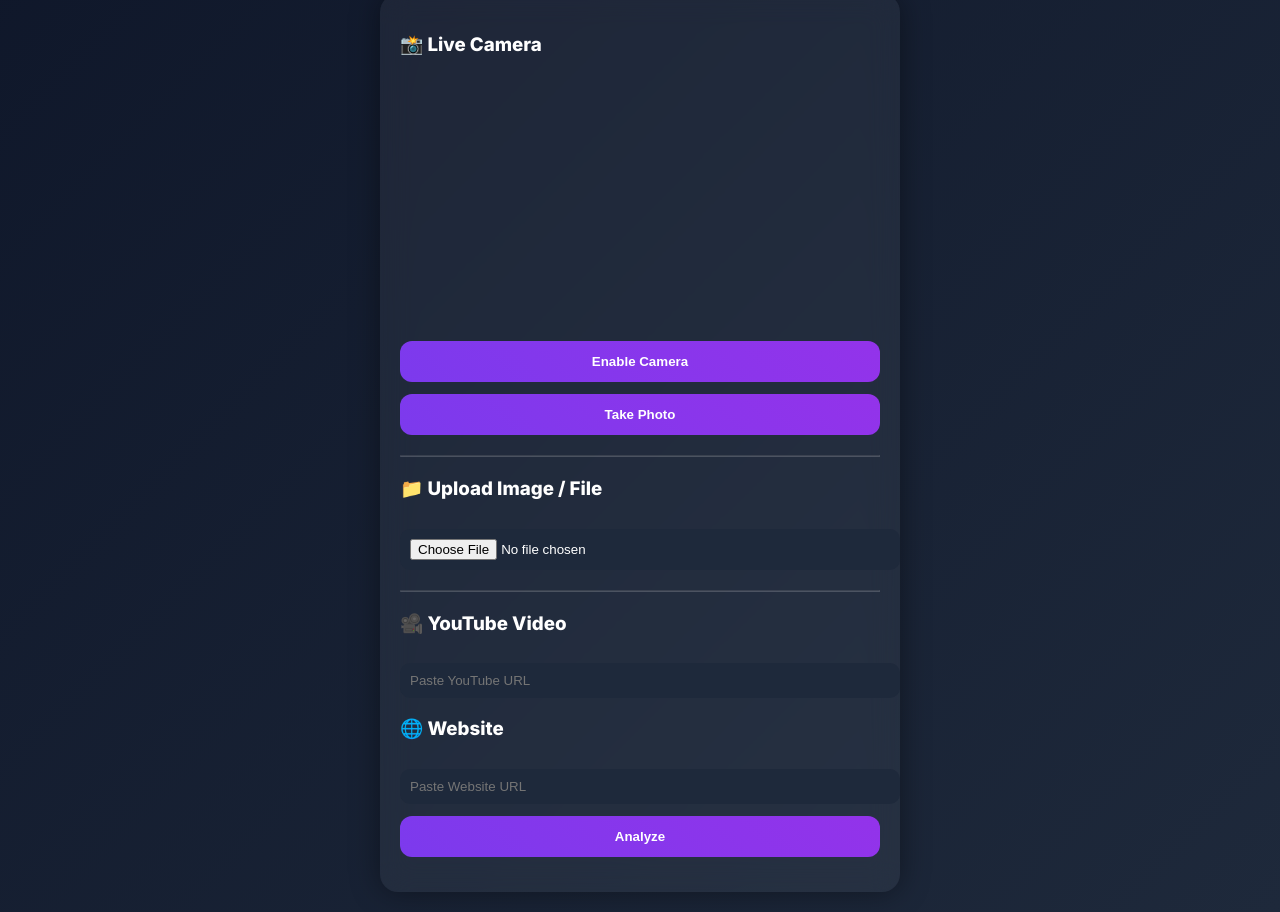
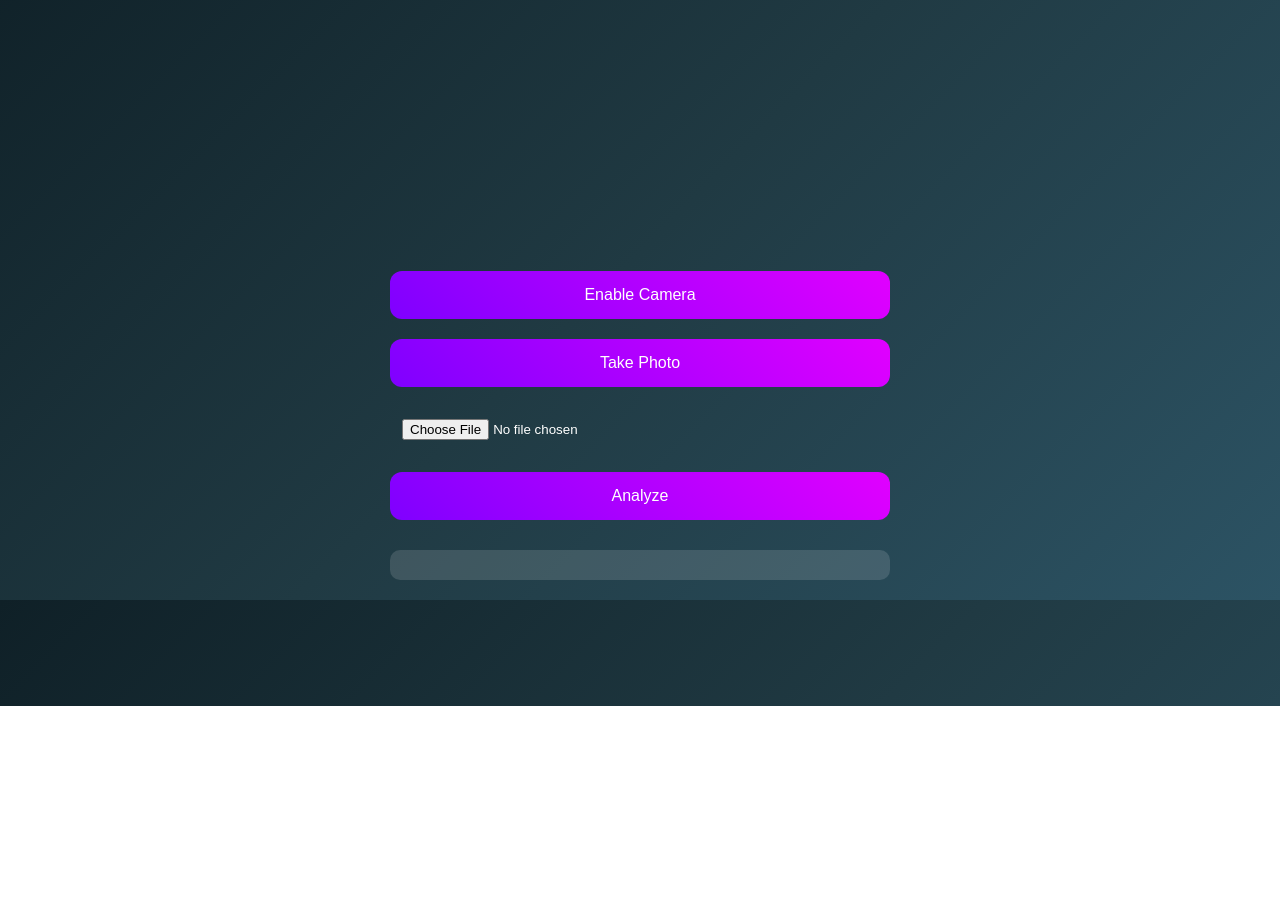
Before and after one commit to aryanmanik1313-prog/StudyForge-ai, a website: page public/index.html in a window 1280 px wide. Shown: the part 94-1006 px from the top of the page. After the commit the page ends 800 px from the top, so only its background shows below. Drawn offline with Linux system fonts and the light colour scheme.

Commit message:
Refactor HTML structure and update styles

```diff
--- a/public/index.html
+++ b/public/index.html
@@ -1,185 +1,125 @@
 <!DOCTYPE html>
 <html>
 <head>
-<meta charset="UTF-8">
 <meta name="viewport" content="width=device-width, initial-scale=1.0">
 <title>StudyForge AI</title>
 
-<link href="https://fonts.googleapis.com/css2?family=Inter:wght@400;600;800&display=swap" rel="stylesheet">
-
 <style>
-body {
+body{
   margin:0;
-  font-family:'Inter',sans-serif;
-  background:linear-gradient(135deg,#0f172a,#1e293b);
+  font-family:sans-serif;
+  background:linear-gradient(135deg,#0f2027,#203a43,#2c5364);
   color:white;
-  display:flex;
-  justify-content:center;
-  padding:20px;
+  text-align:center;
 }
 
-.container {
-  width:100%;
-  max-width:520px;
+.container{
+  padding:20px;
+  max-width:500px;
+  margin:auto;
 }
 
-h1 {
-  font-weight:800;
-  font-size:26px;
-}
-
-.card {
-  background:rgba(255,255,255,0.05);
-  backdrop-filter:blur(15px);
-  padding:20px;
-  border-radius:18px;
-  margin-top:20px;
-  box-shadow:0 0 30px rgba(0,0,0,0.4);
-}
-
-button {
+button{
   width:100%;
-  margin-top:12px;
-  padding:13px;
+  padding:15px;
+  margin:10px 0;
   border:none;
   border-radius:12px;
-  background:linear-gradient(45deg,#7c3aed,#9333ea);
-  color:white;
-  font-weight:600;
-  cursor:pointer;
-}
-
-input, textarea {
-  width:100%;
-  margin-top:10px;
-  padding:10px;
-  border-radius:10px;
-  border:none;
-  background:#1e293b;
+  font-size:16px;
+  background:linear-gradient(45deg,#7f00ff,#e100ff);
   color:white;
 }
 
-video {
+input{
   width:100%;
-  border-radius:12px;
-  margin-top:10px;
+  padding:12px;
+  margin:10px 0;
+  border-radius:10px;
+  border:none;
 }
 
-canvas {
-  display:none;
+.result{
+  margin-top:20px;
+  padding:15px;
+  background:#ffffff22;
+  border-radius:10px;
 }
-
-.result {
-  margin-top:15px;
-  white-space:pre-wrap;
-  font-size:14px;
+video{
+  width:100%;
+  border-radius:10px;
 }
 </style>
 </head>
 
 <body>
-
 <div class="container">
 <h1>⚡ StudyForge AI</h1>
 
-<div class="card">
-
-<!-- CAMERA SECTION -->
-<h3>📸 Live Camera</h3>
-<video id="video" autoplay playsinline></video>
+<video id="video" autoplay></video>
 <button onclick="startCamera()">Enable Camera</button>
 <button onclick="capturePhoto()">Take Photo</button>
 
-<canvas id="canvas"></canvas>
+<input type="file" id="fileInput" accept="image/*">
 
-<hr style="margin:20px 0;opacity:0.2;">
-
-<!-- FILE SECTION -->
-<h3>📁 Upload Image / File</h3>
-<input type="file" id="fileInput" accept="image/*,application/pdf,video/*">
-
-<hr style="margin:20px 0;opacity:0.2;">
-
-<!-- YOUTUBE -->
-<h3>🎥 YouTube Video</h3>
-<input type="text" id="youtubeLink" placeholder="Paste YouTube URL">
-
-<!-- WEBSITE -->
-<h3>🌐 Website</h3>
-<input type="text" id="websiteLink" placeholder="Paste Website URL">
-
-<button onclick="submitData()">Analyze</button>
+<button onclick="analyze()">Analyze</button>
 
 <div class="result" id="result"></div>
-
-</div>
 </div>
 
 <script>
-let videoStream = null;
+let stream;
 
-async function startCamera() {
-  try {
-    videoStream = await navigator.mediaDevices.getUserMedia({ video: true });
-    document.getElementById("video").srcObject = videoStream;
-  } catch (err) {
-    alert("Camera permission denied or not supported.");
+async function startCamera(){
+  try{
+    stream = await navigator.mediaDevices.getUserMedia({ video:true });
+    document.getElementById("video").srcObject = stream;
+  }catch(e){
+    alert("Camera permission denied.");
   }
 }
 
-function capturePhoto() {
+function capturePhoto(){
   const video = document.getElementById("video");
-  const canvas = document.getElementById("canvas");
-  const context = canvas.getContext("2d");
-
+  const canvas = document.createElement("canvas");
   canvas.width = video.videoWidth;
   canvas.height = video.videoHeight;
+  canvas.getContext("2d").drawImage(video,0,0);
 
-  context.drawImage(video, 0, 0);
-
-  canvas.toBlob(blob => {
-    window.capturedImage = blob;
-    alert("Photo captured!");
-  }, "image/jpeg");
+  canvas.toBlob(blob=>{
+    const file = new File([blob],"photo.png",{type:"image/png"});
+    document.getElementById("fileInput").files = createFileList(file);
+  });
 }
 
-async function submitData() {
-  const file = document.getElementById("fileInput").files[0];
-  const youtube = document.getElementById("youtubeLink").value;
-  const website = document.getElementById("websiteLink").value;
-  const result = document.getElementById("result");
+function createFileList(file){
+  const dataTransfer = new DataTransfer();
+  dataTransfer.items.add(file);
+  return dataTransfer.files;
+}
+
+async function analyze(){
+  const fileInput = document.getElementById("fileInput");
+  if(fileInput.files.length === 0){
+    alert("Upload or capture image first.");
+    return;
+  }
 
   const formData = new FormData();
+  formData.append("image", fileInput.files[0]);
 
-  if (window.capturedImage) {
-    formData.append("image", window.capturedImage);
-  }
+  document.getElementById("result").innerText = "Analyzing...";
 
-  if (file) {
-    formData.append("file", file);
-  }
-
-  if (youtube) {
-    formData.append("youtube", youtube);
-  }
-
-  if (website) {
-    formData.append("website", website);
-  }
-
-  result.innerText = "Processing...";
-
-  try {
-    const response = await fetch("/upload", {
-      method: "POST",
-      body: formData
+  try{
+    const res = await fetch("/analyze",{
+      method:"POST",
+      body:formData
     });
 
-    const data = await response.json();
-    result.innerText = data.summary || data.error || "No response.";
-
-  } catch (err) {
-    result.innerText = "Request failed.";
+    const data = await res.json();
+    document.getElementById("result").innerText =
+      data.result || data.error;
+  }catch(err){
+    document.getElementById("result").innerText = "Request failed.";
   }
 }
 </script>
```
